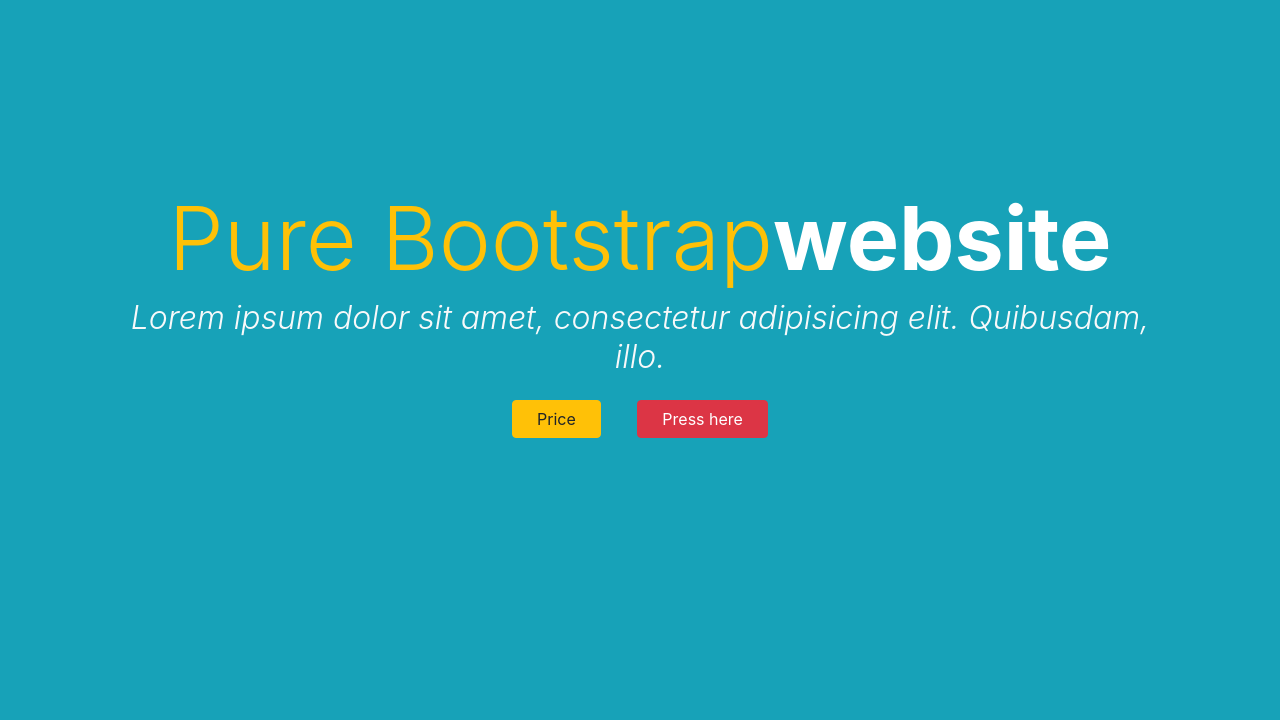
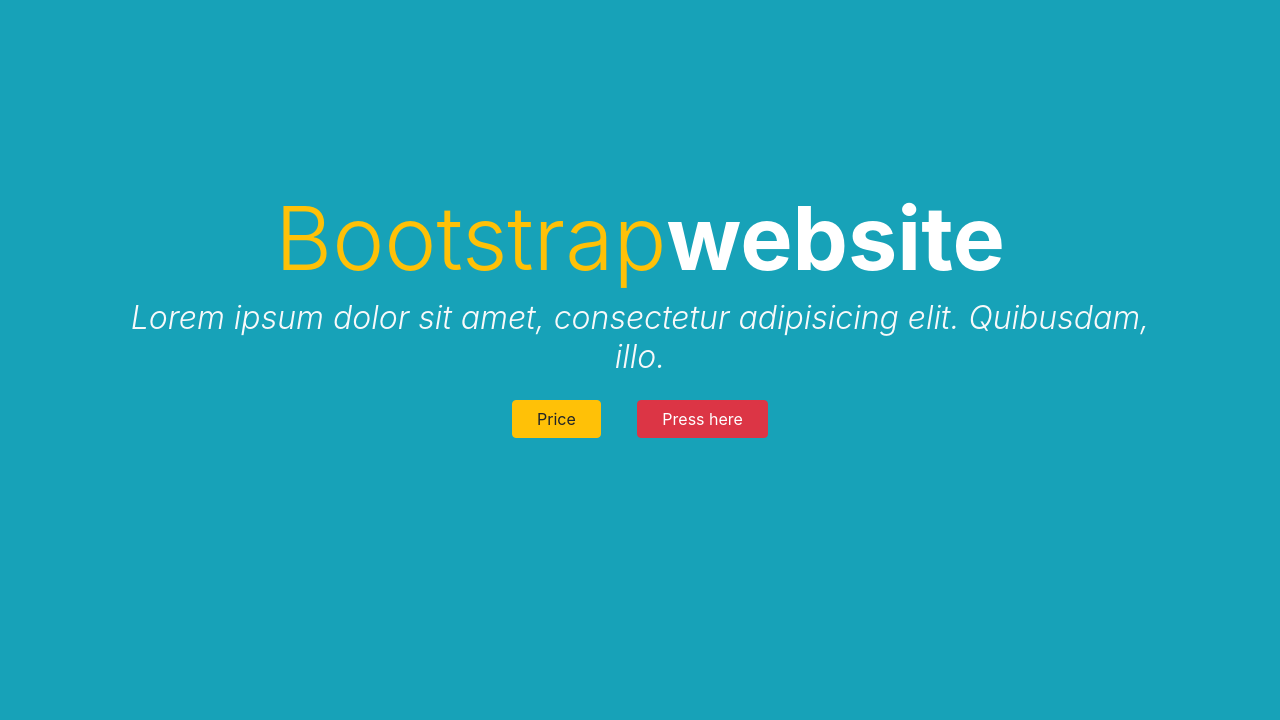
Before and after one commit to userbaxti/bootstrap1, a plain HTML site: page index.html in a window 1280 px wide. Shown: the part 80-800 px from the top of the page. Drawn offline with nearby package versions, Linux system fonts and the light colour scheme.

Commit message:
changed title

```diff
--- a/index.html
+++ b/index.html
@@ -10,7 +10,7 @@
     <link rel="stylesheet" href="https://use.fontawesome.com/releases/v5.8.1/css/all.css" integrity="sha384-50oBUHEmvpQ+1lW4y57PTFmhCaXp0ML5d60M1M7uH2+nqUivzIebhndOJK28anvf" crossorigin="anonymous">
     <link rel="stylesheet" href="css/style.css">
 
-    <title>Pure Bootstrap Website</title>
+    <title> Bootstrap Website</title>
   </head>
   <body>
 
@@ -53,7 +53,7 @@
         <div class="container-fluid">
           <div class="row bg-info justify-content-center align-items-center" style="height: 100vh">
             <div class="col-sm-10 text-center">
-              <h1 class="display-2 text-capitalize"><span class="text-warning">Pure bootstrap</span><span class="text-white font-weight-bold">website</span></h1>
+              <h1 class="display-2 text-capitalize"><span class="text-warning">bootstrap</span><span class="text-white font-weight-bold">website</span></h1>
               <h2 class="font-weight-light font-italic text-light">Lorem ipsum dolor sit amet, consectetur adipisicing elit. Quibusdam, illo.</h2>
               <a href="#" class="btn btn-warning btn-large px-4 m-3">Price</a>
               <a href="#" class="btn btn-danger btn-large px-4 m-3">Press here</a>
```
